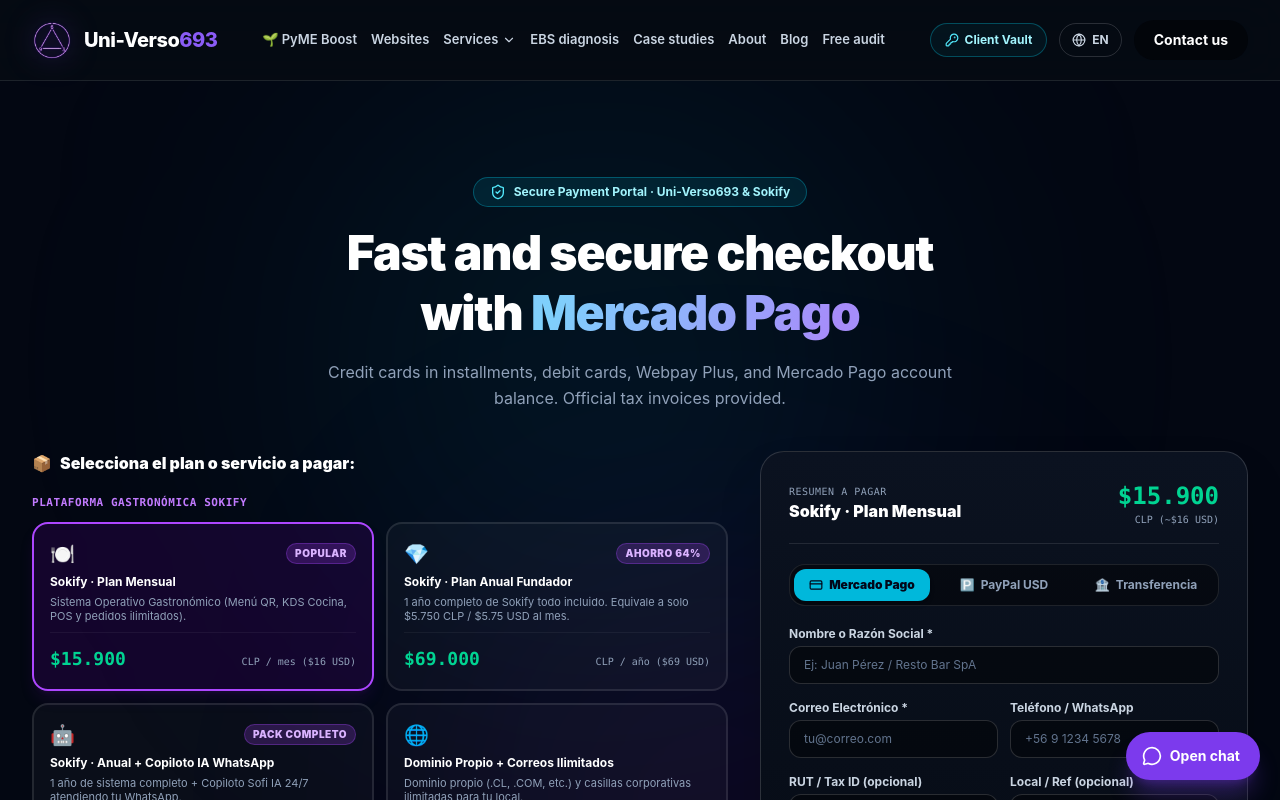
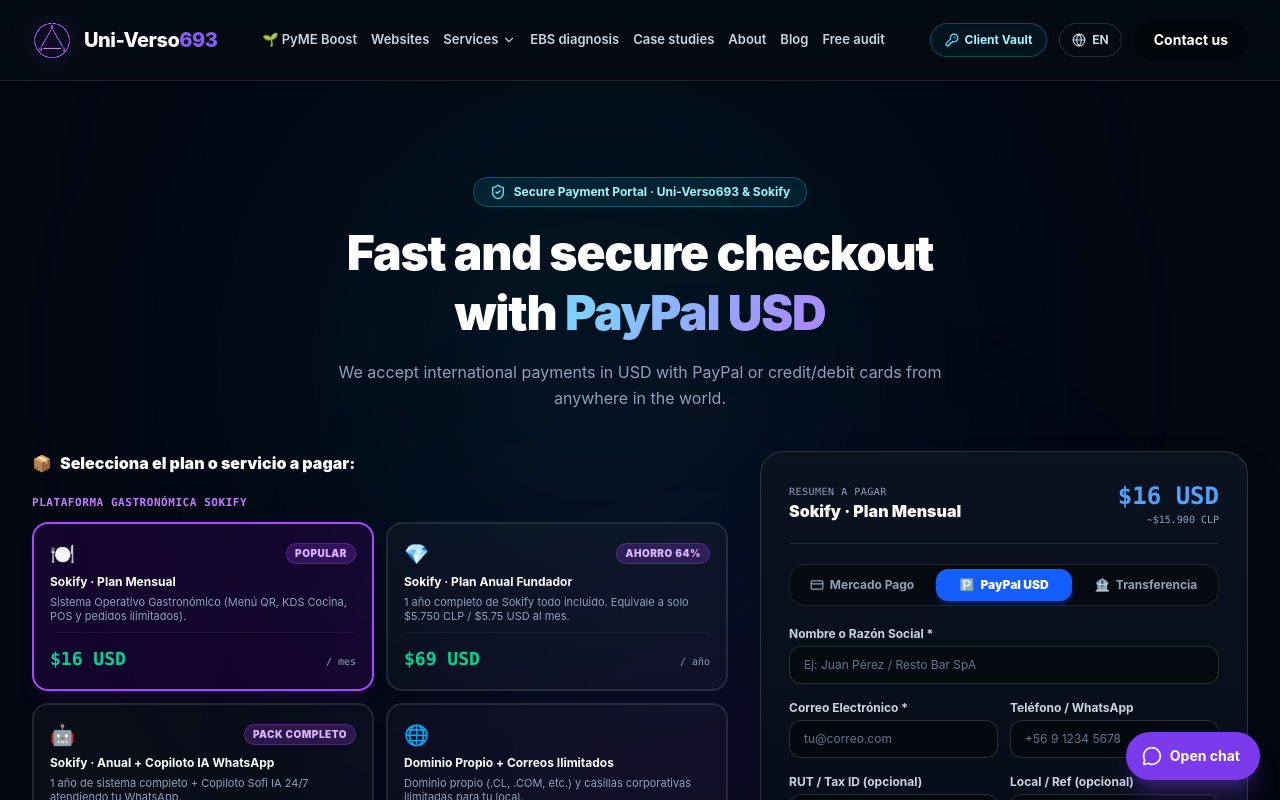
Before and after one commit to AlexSantanam/Uni-Verso693, a React (Vite) app: page /pago in a window 1280 px wide. Shown: the top 800 px of the page. Built offline with nearby package versions, Linux system fonts and the light colour scheme.

Commit message:
feat: autodeteccion de ubicacion y visualizacion de precios en USD para PayPal en /pago

```diff
--- a/src/pages/Pago.tsx
+++ b/src/pages/Pago.tsx
@@ -141,7 +141,10 @@ export const Pago: React.FC = () => {
   const initialEmail = params.get('clientEmail') || params.get('email') || '';
   const initialPhone = params.get('clientPhone') || params.get('phone') || '';
   const initialRut = params.get('rut') || '';
-  const initialMethod = params.get('method') === 'transferencia' ? 'transferencia' : 'mercadopago';
+  const initialCurrency = params.get('currency');
+  const initialMethodParam = params.get('method');
+  const isPaypalInitial = initialMethodParam === 'paypal' || initialCurrency === 'USD';
+  const initialMethod = initialMethodParam === 'transferencia' ? 'transferencia' : isPaypalInitial ? 'paypal' : 'mercadopago';
   const statusParam = params.get('status');
   const orderIdParam = params.get('orderId');
 
@@ -152,9 +155,20 @@ export const Pago: React.FC = () => {
   const [customTitle, setCustomTitle] = useState<string>('Abono de Servicio Uni-Verso693');
   const [customAmount, setCustomAmount] = useState<number>(initialAmount || 50000);
 
-  const [paymentMethod, setPaymentMethod] = useState<'mercadopago' | 'paypal' | 'transferencia'>(
-    initialMethod === 'transferencia' ? 'transferencia' : params.get('method') === 'paypal' ? 'paypal' : 'mercadopago'
-  );
+  const [paymentMethod, setPaymentMethod] = useState<'mercadopago' | 'paypal' | 'transferencia'>(initialMethod);
+
+  // Autodetección de ubicación geográfica para visitantes internacionales
+  useEffect(() => {
+    if (params.get('method') || params.get('currency')) return;
+    try {
+      const tz = (Intl && Intl.DateTimeFormat) ? Intl.DateTimeFormat().resolvedOptions().timeZone : '';
+      if (tz && !tz.includes('Santiago') && !tz.includes('Easter') && !tz.includes('Chile')) {
+        setPaymentMethod('paypal');
+      }
+    } catch (e) {
+      // Ignorar fallback silencioso
+    }
+  }, [params]);
 
   const [fullName, setFullName] = useState<string>(initialName);
   const [email, setEmail] = useState<string>(initialEmail);
@@ -284,18 +298,26 @@ Asunto: Pago ${finalTitle} (${restaurantSlug || 'Web'})`;
           <h1 className="text-3xl sm:text-5xl font-black tracking-tight text-white leading-tight">
             {es ? (
               <>
-                Paga de forma rápida y segura con <span className="text-gradient-brand">Mercado Pago</span>
+                Paga de forma rápida y segura con{' '}
+                <span className="text-gradient-brand">
+                  {paymentMethod === 'paypal' ? 'PayPal USD' : paymentMethod === 'transferencia' ? 'Transferencia Bancaria' : 'Mercado Pago'}
+                </span>
               </>
             ) : (
               <>
-                Fast and secure checkout with <span className="text-gradient-brand">Mercado Pago</span>
+                Fast and secure checkout with{' '}
+                <span className="text-gradient-brand">
+                  {paymentMethod === 'paypal' ? 'PayPal USD' : paymentMethod === 'transferencia' ? 'Bank Transfer' : 'Mercado Pago'}
+                </span>
               </>
             )}
           </h1>
 
           <p className="text-sm sm:text-base text-slate-400 leading-relaxed">
-            {es
-              ? 'Tarjetas de crédito en cuotas, tarjetas de débito, Webpay Plus y saldo Mercado Pago sin comisiones adicionales. Factura electrónica válida ante el SII.'
+            {paymentMethod === 'paypal'
+              ? (es ? 'Aceptamos pagos internacionales en Dólares (USD) con saldo PayPal o tarjetas de crédito/débito de cualquier país.' : 'We accept international payments in USD with PayPal or credit/debit cards from anywhere in the world.')
+              : es
+              ? 'Tarjetas de crédito en cuotas, tarjetas de débito, Webpay Plus y saldo Mercado Pago sin comisiones adicionales. Factura electrónica válida.'
               : 'Credit cards in installments, debit cards, Webpay Plus, and Mercado Pago account balance. Official tax invoices provided.'}
           </p>
         </div>
@@ -343,8 +365,12 @@ Asunto: Pago ${finalTitle} (${restaurantSlug || 'Web'})`;
                       </div>
 
                       <div className="pt-3 mt-2 border-t border-white/5 flex items-baseline justify-between">
-                        <span className="text-lg font-black font-mono text-emerald-400">${item.amount.toLocaleString('es-CL')}</span>
-                        <span className="text-[10px] font-mono text-slate-400">{item.frequency}</span>
+                        <span className="text-lg font-black font-mono text-emerald-400">
+                          {paymentMethod === 'paypal' ? `$${item.amountUsd} USD` : `$${item.amount.toLocaleString('es-CL')}`}
+                        </span>
+                        <span className="text-[10px] font-mono text-slate-400">
+                          {paymentMethod === 'paypal' ? (item.frequency.includes('/ año') ? '/ año' : '/ mes') : item.frequency}
+                        </span>
                       </div>
                     </div>
                   );
@@ -377,8 +403,12 @@ Asunto: Pago ${finalTitle} (${restaurantSlug || 'Web'})`;
                       </div>
 
                       <div className="pt-3 mt-2 border-t border-white/5 flex items-baseline justify-between">
-                        <span className="text-lg font-black font-mono text-cyan-300">${item.amount.toLocaleString('es-CL')}</span>
-                        <span className="text-[10px] font-mono text-slate-400">{item.frequency}</span>
+                        <span className="text-lg font-black font-mono text-cyan-300">
+                          {paymentMethod === 'paypal' ? `$${item.amountUsd} USD` : `$${item.amount.toLocaleString('es-CL')}`}
+                        </span>
+                        <span className="text-[10px] font-mono text-slate-400">
+                          {paymentMethod === 'paypal' ? (item.frequency.includes('/ mes') ? '/ mes' : 'Pago único') : item.frequency}
+                        </span>
                       </div>
                     </div>
                   );
```
